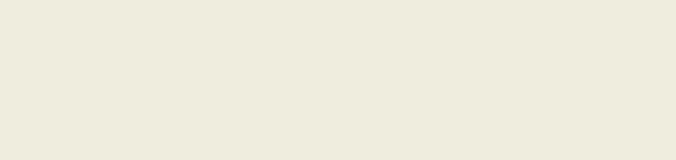
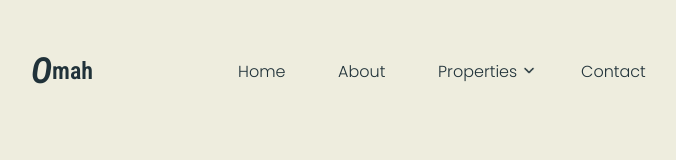
Before and after one commit to XComatoseX/RealtyAgency-WebSite, a plain HTML site: page index.html in a window 1280 px wide. Shown: the whole page, without its empty margins (41-717 px from the left). Drawn offline with Linux system fonts and the light colour scheme.

Commit message:
⚡Navigation section

```diff
--- a/index.html
+++ b/index.html
@@ -4,10 +4,54 @@
     <meta charset="UTF-8">
     <meta name="viewport" content="width=device-width, initial-scale=1.0">
     <title>Realty Agency</title>
+    <link rel="preconnect" href="https://fonts.gstatic.com" crossorigin>
+    <link href="https://fonts.googleapis.com/css2?family=Poppins:wght@300;400;500;600&family=Roboto+Condensed:ital,wght@0,100..900;1,100..900&display=swap" rel="stylesheet">
     <link rel="stylesheet" href="css/normalize.css">
     <link rel="stylesheet" href="css/style.css">
 </head>
 <body>
+<div class="wrapper">
 
+
+
+
+
+  <!-- Header -->
+  <header class="header">
+    <nav class="nav">
+      <div class="container">
+        <div class="nav__menu">
+          <a class="nav__logo" href="#"><span>O</span>mah</a>
+          <ul class="nav__list">
+            <li class="nav__list-item">
+              <a href="#">Home</a>
+            </li>
+            <li class="nav__list-item">
+              <a href="#">About</a>
+            </li>
+            <li class="nav__list-item">
+              <a class="nav__accordion" href="#">Properties</a>
+            </li>
+            <li class="nav__list-item">
+              <a href="#">Contact</a>
+            </li>
+          </ul>
+        </div>
+      </div>
+    </nav>
+  </header>
+  <!-- End header -->
+
+
+
+
+
+
+
+
+
+
+
+</div>
 </body>
 </html>
```
